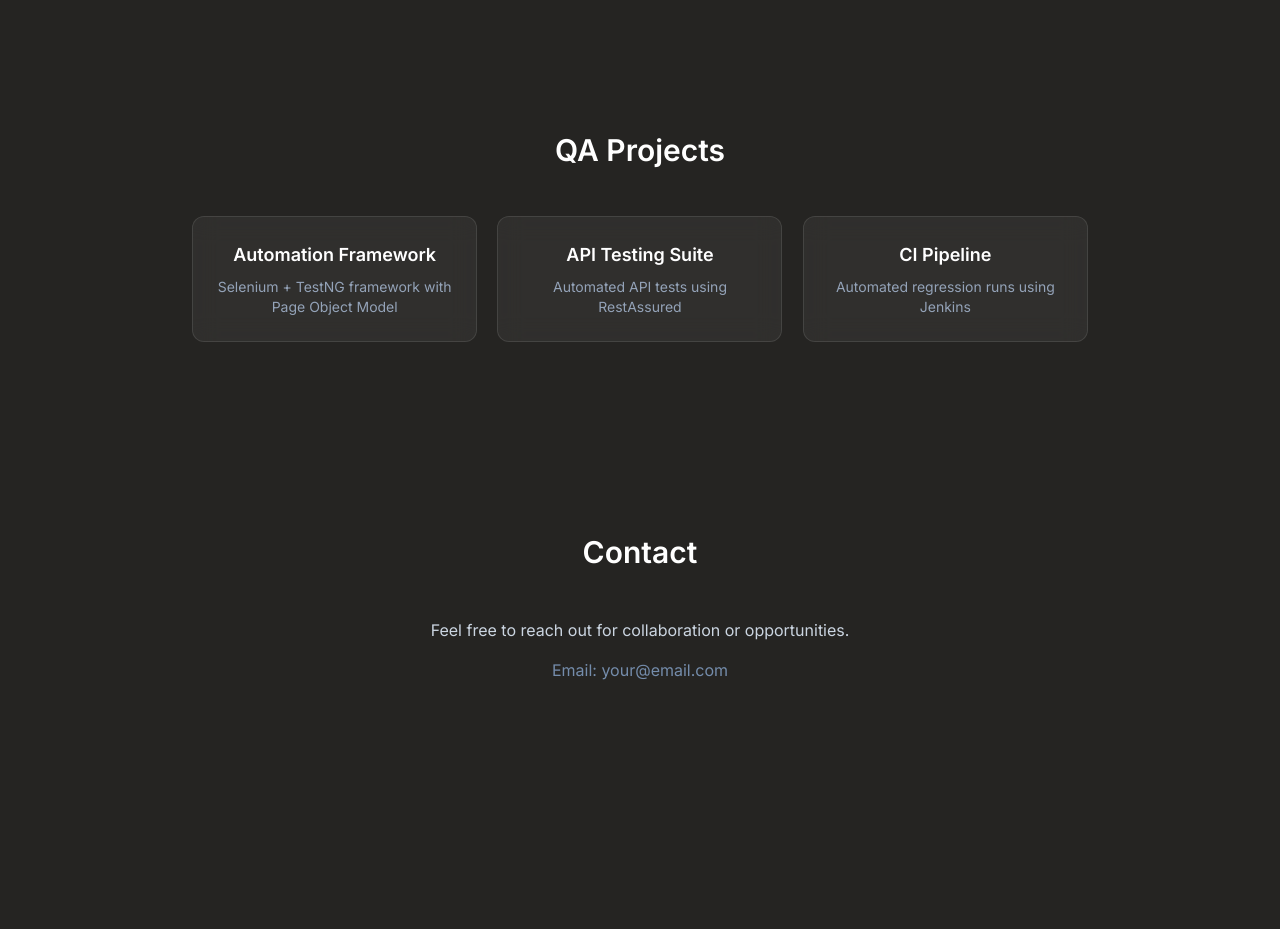
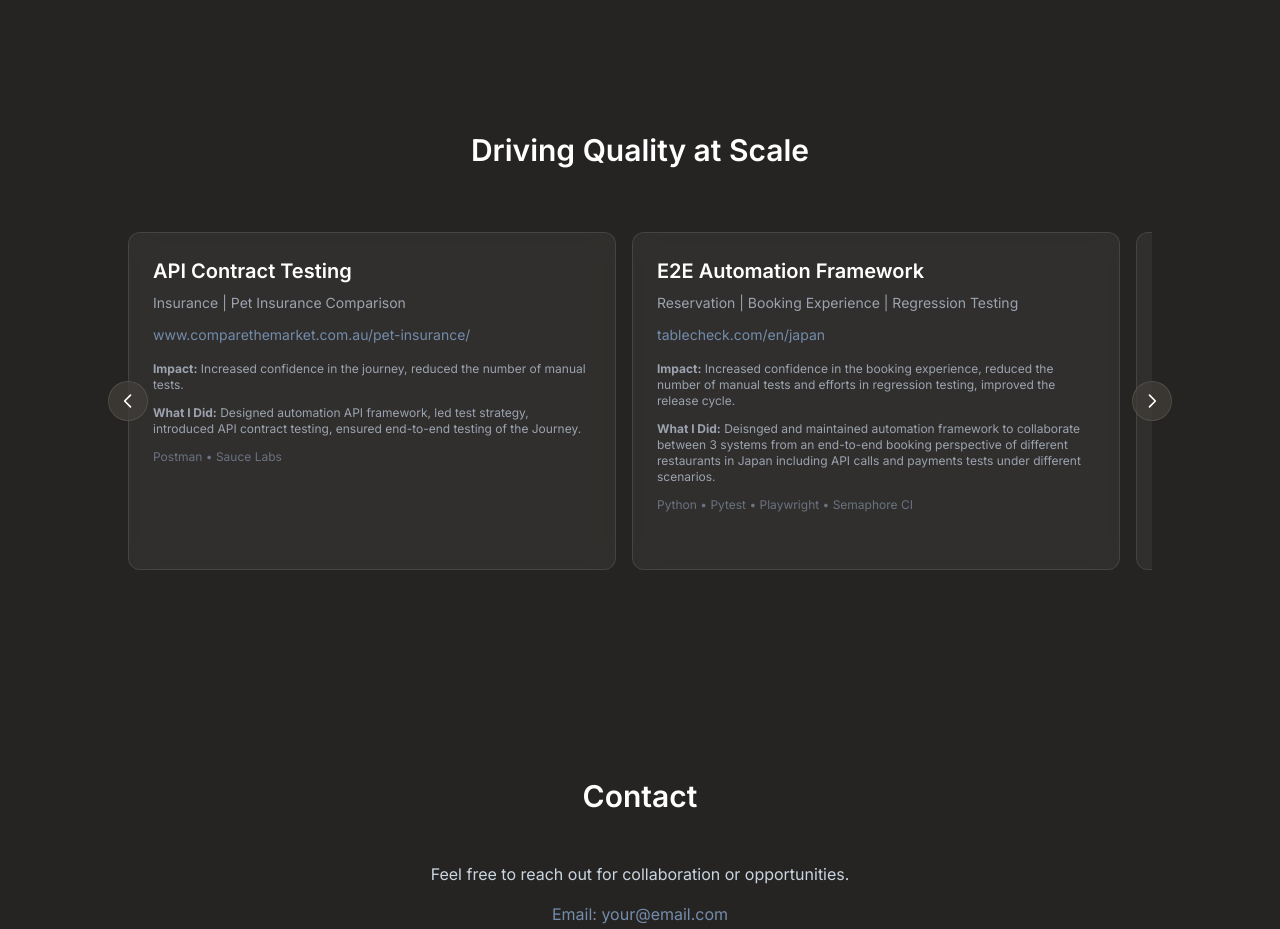
Before and after one commit to ShaheeruAhmed/portfolio, a React (Vite) app: page / in a window 1280 px wide. Shown: the part 3220-4149 px from the top of the page. Before the commit the page ends 3998 px from the top, so only its background shows below. Built offline with nearby package versions, Linux system fonts and the light colour scheme.

Commit message:
project-realted update

```diff
--- a/src/components/Projects.jsx
+++ b/src/components/Projects.jsx
@@ -1,24 +1,19 @@
-import { useRef } from 'react'
-import { motion, useInView } from 'framer-motion'
-
-const projects = [
-  {
-    title: 'Automation Framework',
-    desc: 'Selenium + TestNG framework with Page Object Model',
-  },
-  {
-    title: 'API Testing Suite',
-    desc: 'Automated API tests using RestAssured',
-  },
-  {
-    title: 'CI Pipeline',
-    desc: 'Automated regression runs using Jenkins',
-  },
-]
+import { useRef } from "react";
+import { motion, useInView } from "framer-motion";
 
 export default function Projects() {
-  const ref = useRef(null)
-  const inView = useInView(ref, { once: true, amount: 0.1 })
+  const ref = useRef(null);
+  const scrollRef = useRef(null);
+  const inView = useInView(ref, { once: true, amount: 0.1 });
+
+  const scroll = (direction) => {
+    if (!scrollRef.current) return;
+    const amount = scrollRef.current.offsetWidth;
+    scrollRef.current.scrollBy({
+      left: direction * amount,
+      behavior: "smooth",
+    });
+  };
 
   return (
     <motion.section
@@ -35,23 +30,199 @@ export default function Projects() {
         animate={inView ? { opacity: 1 } : {}}
         transition={{ delay: 0.1 }}
       >
-        QA Projects
+        Driving Quality at Scale
       </motion.h2>
-      <div className="grid grid-cols-[repeat(auto-fit,minmax(200px,1fr))] gap-5 max-w-4xl mx-auto">
-        {projects.map((project, index) => (
-          <motion.div
-            key={project.title}
-            initial={{ opacity: 0, scale: 0.9 }}
-            animate={inView ? { opacity: 1, scale: 1 } : {}}
-            transition={{ delay: 0.1 + index * 0.1, duration: 0.4 }}
-            whileHover={{ y: -8, transition: { duration: 0.2 } }}
-            className="glass-card rounded-xl p-6 text-center cursor-pointer hover:text-accent"
+
+      <div className="relative">
+        <button
+          onClick={() => scroll(-1)}
+          className="absolute -left-5 top-1/2 -translate-y-1/2 z-10 w-10 h-10 rounded-full bg-surface/80 border border-white/10 text-white flex items-center justify-center hover:bg-accent/40 transition-colors"
+          aria-label="Scroll left"
+        >
+          <svg
+            xmlns="http://www.w3.org/2000/svg"
+            className="w-5 h-5"
+            fill="none"
+            viewBox="0 0 24 24"
+            stroke="currentColor"
+            strokeWidth={2}
           >
-            <h3 className="font-semibold text-lg mb-2">{project.title}</h3>
-            <p className="text-slate-400 text-sm">{project.desc}</p>
-          </motion.div>
-        ))}
+            <path
+              strokeLinecap="round"
+              strokeLinejoin="round"
+              d="M15 19l-7-7 7-7"
+            />
+          </svg>
+        </button>
+
+        <div
+          ref={scrollRef}
+          className="flex gap-4 overflow-x-auto snap-x snap-mandatory hide-scrollbar py-4 px-4"
+        >
+          <div className="w-[calc(50%-0.5rem)] flex-shrink-0 snap-start glass-card rounded-xl p-6 text-white hover:text-accent transition-colors">
+            <h3 className="text-xl font-semibold mb-2">API Contract Testing</h3>
+
+            <p className="text-sm text-gray-400 mb-3">
+              Insurance | Pet Insurance Comparison
+            </p>
+
+            <p className="text-sm text-gray-300 mb-4">
+              <a
+                href="https://www.comparethemarket.com.au/pet/compare/"
+                target="_blank"
+                className="text-accent hover:text-white transition-colors"
+              >
+                www.comparethemarket.com.au/pet-insurance/
+              </a>
+            </p>
+
+            <div className="text-xs text-gray-400 mb-3">
+              <strong>Impact:</strong> Increased confidence in the journey,
+              reduced the number of manual tests.
+            </div>
+
+            <div className="text-xs text-gray-400 mb-3">
+              <strong>What I Did:</strong> Designed automation API framework,
+              led test strategy, introduced API contract testing, ensured
+              end-to-end testing of the Journey.
+            </div>
+
+            <div className="text-xs text-gray-500">Postman • Sauce Labs</div>
+          </div>
+
+          <div className="w-[calc(50%-0.5rem)] flex-shrink-0 snap-start glass-card rounded-xl p-6 text-white hover:text-accent transition-colors">
+            <h3 className="text-xl font-semibold mb-2">
+              E2E Automation Framework
+            </h3>
+
+            <p className="text-sm text-gray-400 mb-3">
+              Reservation | Booking Experience | Regression Testing
+            </p>
+
+            <p className="text-sm text-gray-300 mb-4">
+              <a
+                href="https://www.tablecheck.com/en/japan"
+                target="_blank"
+                className="text-accent hover:text-white transition-colors"
+              >
+                tablecheck.com/en/japan
+              </a>
+            </p>
+
+            <div className="text-xs text-gray-400 mb-3">
+              <strong>Impact:</strong> Increased confidence in the booking
+              experience, reduced the number of manual tests and efforts in
+              regression testing, improved the release cycle.
+            </div>
+
+            <div className="text-xs text-gray-400 mb-3">
+              <strong>What I Did:</strong> Deisnged and maintained automation
+              framework to collaborate between 3 systems from an end-to-end
+              booking perspective of different restaurants in Japan including
+              API calls and payments tests under different scenarios.
+            </div>
+
+            <div className="text-xs text-gray-500">
+              Python • Pytest • Playwright • Semaphore CI
+            </div>
+          </div>
+
+          <div className="w-[calc(50%-0.5rem)] flex-shrink-0 snap-start glass-card rounded-xl p-6 text-white hover:text-accent transition-colors">
+            <h3 className="text-xl font-semibold mb-2">Tests Migration</h3>
+
+            <p className="text-sm text-gray-400 mb-3">
+              Integration tests | Guests Experience | Component Tests
+            </p>
+
+            <p className="text-sm text-gray-300 mb-4">
+              <a
+                href="https://www.tablecheck.com/en/japan"
+                target="_blank"
+                className="text-accent hover:text-white transition-colors"
+              >
+                tablecheck.com/en/japan
+              </a>
+            </p>
+
+            <div className="text-xs text-gray-400 mb-3">
+              <strong>Impact:</strong> Helped the development team to migrate
+              the tests to the new framework and improve the quality of the
+              tests under the front-end repository.
+            </div>
+
+            <div className="text-xs text-gray-400 mb-3">
+              <strong>What I Did:</strong> Redeisgned and migrated the tests
+              formerly written in Cypress to Playwright to improve the
+              performance and the quality of the tests.
+            </div>
+
+            <div className="text-xs text-gray-500">
+              Playwright • Cypress • Typescript
+            </div>
+          </div>
+
+          <div className="w-[calc(50%-0.5rem)] flex-shrink-0 snap-start glass-card rounded-xl p-6 text-white hover:text-accent transition-colors">
+            <h3 className="text-xl font-semibold mb-2">
+              11.11 Campaign Leadership
+            </h3>
+
+            <p className="text-sm text-gray-400 mb-3">
+              E-commerce | Payment Gateway | Load Testing
+            </p>
+
+            <p className="text-sm text-gray-300 mb-4">
+              <a
+                href="https://www.daraz.pk/#?"
+                target="_blank"
+                className="text-accent hover:text-white transition-colors"
+              >
+                daraz.pk/
+              </a>
+            </p>
+
+            <div className="text-xs text-gray-400 mb-3">
+              <strong>Impact:</strong> Smooth checkout with no errors or delays.
+              Best campaign from a technical perspective in the past 5 years.
+            </div>
+
+            <div className="text-xs text-gray-400 mb-3">
+              <strong>What I Did:</strong> Led the team to ensure the stability
+              of the payment gateway and the load testing of the e-commerce
+              platform during the 11.11 campaign. Lead the team to ensure a
+              complete regression of the system and payment integration checks,
+              along with all the new games introduced in the campaign. Performed
+              load and spike testing to ensure the system can handle the high
+              traffic and spike hours, and ensure the system is stable and can
+              handle the high traffic.
+            </div>
+
+            <div className="text-xs text-gray-500">
+              JMeter • LoadRunner • Manual Testing
+            </div>
+          </div>
+        </div>
+
+        <button
+          onClick={() => scroll(1)}
+          className="absolute -right-5 top-1/2 -translate-y-1/2 z-10 w-10 h-10 rounded-full bg-surface/80 border border-white/10 text-white flex items-center justify-center hover:bg-accent/40 transition-colors"
+          aria-label="Scroll right"
+        >
+          <svg
+            xmlns="http://www.w3.org/2000/svg"
+            className="w-5 h-5"
+            fill="none"
+            viewBox="0 0 24 24"
+            stroke="currentColor"
+            strokeWidth={2}
+          >
+            <path
+              strokeLinecap="round"
+              strokeLinejoin="round"
+              d="M9 5l7 7-7 7"
+            />
+          </svg>
+        </button>
       </div>
     </motion.section>
-  )
+  );
 }
--- a/src/index.css
+++ b/src/index.css
@@ -33,3 +33,11 @@
   border-color: #748cab;
   box-shadow: 0 10px 30px rgba(116, 139, 171, 0.9);
 }
+
+.hide-scrollbar::-webkit-scrollbar {
+  display: none;
+}
+.hide-scrollbar {
+  -ms-overflow-style: none;
+  scrollbar-width: none;
+}
```
